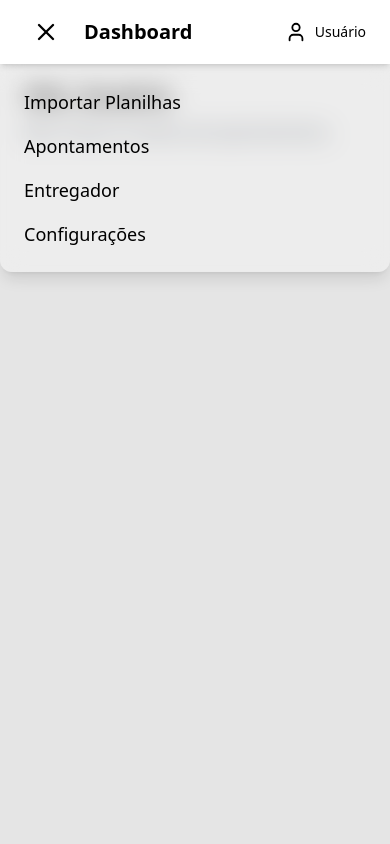
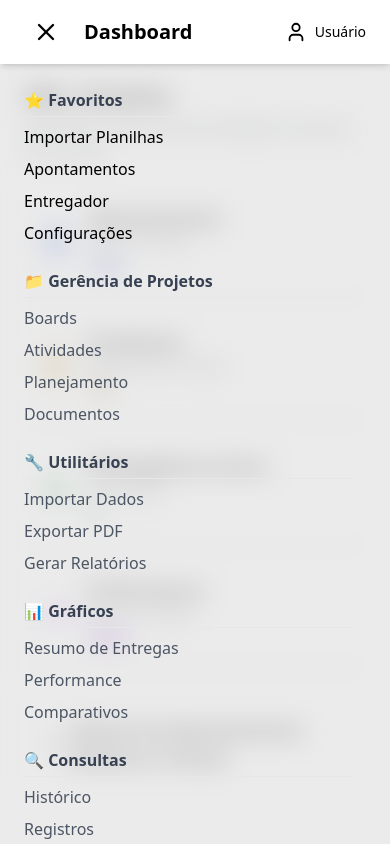
Before and after one commit to NetoDamasceno/frontend-notispro, a React (Vite) app: page /dashboard in a window 390 px wide. Both pictures are taken after a click on the button 46 px from the left and 32 px from the top of the page. Built offline with nearby package versions, Linux system fonts and the light colour scheme.

Commit message:
prepare for vercel deploy test

```diff
--- a/src/components/Navbar.jsx
+++ b/src/components/Navbar.jsx
@@ -15,7 +15,6 @@ export default function Navbar({ title = "Página", userName = "Usuário" }) {
     <>
       {/* HEADER FIXO */}
       <header className="h-16 flex items-center justify-between px-6 shadow-md bg-white fixed top-0 left-0 w-full z-50">
-        {/* LADO ESQUERDO - BOTÃO MENU + TÍTULO */}
         <div className="flex items-center">
           <button
             onClick={() => setIsMenuOpen(!isMenuOpen)}
@@ -29,7 +28,7 @@ export default function Navbar({ title = "Página", userName = "Usuário" }) {
           <h3 className="ml-4 text-xl font-semibold">{title}</h3>
         </div>
 
-        {/* LADO DIREITO - PERFIL */}
+        {/* PERFIL */}
         <div className="flex items-center gap-2 cursor-pointer hover:opacity-80 transition">
           <User size={22} />
           <span className="font-medium text-sm">{userName}</span>
@@ -40,41 +39,150 @@ export default function Navbar({ title = "Página", userName = "Usuário" }) {
       {isMenuOpen && (
         <div
           onClick={() => setIsMenuOpen(false)}
-          className="fixed inset-0 bg-black/10 backdrop-blur-sm z-30"
+          className="fixed inset-0 bg-black/20 backdrop-blur-sm z-30"
         ></div>
       )}
 
-      {/* MENU DROPDOWN */}
+      {/* MENU DROPDOWN EM COLUNAS */}
       <div
-        className={`fixed left-0 w-full backdrop-blur-md bg-white/30 shadow-lg p-6 z-40 rounded-b-xl transition-transform duration-300 ${
+        className={`fixed left-0 w-full backdrop-blur-md bg-white/60 shadow-lg p-6 z-40 rounded-b-xl transition-transform duration-300 ${
           isMenuOpen ? "translate-y-16" : "-translate-y-full"
         }`}
+        style={{ WebkitOverflowScrolling: "touch" }} // melhora scroll no iOS
       >
-        <nav className="flex flex-col gap-4 text-lg font-medium">
-          <button
+        <nav
+          className="grid grid-cols-1 sm:grid-cols-2 md:grid-cols-3 lg:grid-cols-5 xl:grid-cols-7 2xl:grid-cols-9 gap-6 text-base
+  max-h-[calc(100vh-80px)] overflow-y-auto overscroll-contain pr-3 pb-10"
+        >
+          {/* COLUNA 1 - FAVORITOS */}
+          <div>
+            <h4 className="font-semibold text-gray-700 mb-2 border-b pb-1">
+              ⭐ Favoritos
+            </h4>
+            <ul className="space-y-2">
+              <li
+                className="cursor-pointer hover:underline"
                 onClick={() => goTo("/importar-planilhas")}
-            className="text-left hover:underline"
               >
                 Importar Planilhas
-          </button>
-          <button
+              </li>
+              <li
+                className="cursor-pointer hover:underline"
                 onClick={() => goTo("/apontamentos")}
-            className="text-left hover:underline"
               >
                 Apontamentos
-          </button>
-          <button
+              </li>
+              <li
+                className="cursor-pointer hover:underline"
                 onClick={() => goTo("/entregador")}
-            className="text-left hover:underline"
               >
                 Entregador
-          </button>
-          <button
+              </li>
+              <li
+                className="cursor-pointer hover:underline"
                 onClick={() => goTo("/configuracoes")}
-            className="text-left hover:underline"
               >
                 Configurações
-          </button>
+              </li>
+            </ul>
+          </div>
+
+          {/* COLUNA 2 */}
+          <div>
+            <h4 className="font-semibold text-gray-700 mb-2 border-b pb-1">
+              📁 Gerência de Projetos
+            </h4>
+            <ul className="space-y-2 text-gray-600">
+              <li>Boards</li>
+              <li>Atividades</li>
+              <li>Planejamento</li>
+              <li>Documentos</li>
+            </ul>
+          </div>
+
+          {/* COLUNA 3 */}
+          <div>
+            <h4 className="font-semibold text-gray-700 mb-2 border-b pb-1">
+              🔧 Utilitários
+            </h4>
+            <ul className="space-y-2 text-gray-600">
+              <li>Importar Dados</li>
+              <li>Exportar PDF</li>
+              <li>Gerar Relatórios</li>
+            </ul>
+          </div>
+
+          {/* COLUNA 4 */}
+          <div>
+            <h4 className="font-semibold text-gray-700 mb-2 border-b pb-1">
+              📊 Gráficos
+            </h4>
+            <ul className="space-y-2 text-gray-600">
+              <li>Resumo de Entregas</li>
+              <li>Performance</li>
+              <li>Comparativos</li>
+            </ul>
+          </div>
+
+          {/* COLUNA 5 */}
+          <div>
+            <h4 className="font-semibold text-gray-700 mb-2 border-b pb-1">
+              🔍 Consultas
+            </h4>
+            <ul className="space-y-2 text-gray-600">
+              <li>Histórico</li>
+              <li>Registros</li>
+              <li>Logs</li>
+            </ul>
+          </div>
+
+          {/* NOVA COLUNA 6 */}
+          <div>
+            <h4 className="font-semibold text-gray-700 mb-2 border-b pb-1">
+              📄 Relatórios
+            </h4>
+            <ul className="space-y-2 text-gray-600">
+              <li>Mensais</li>
+              <li>Financeiros</li>
+              <li>Operacionais</li>
+            </ul>
+          </div>
+
+          {/* NOVA COLUNA 7 */}
+          <div>
+            <h4 className="font-semibold text-gray-700 mb-2 border-b pb-1">
+              📂 Documentos
+            </h4>
+            <ul className="space-y-2 text-gray-600">
+              <li>Arquivos</li>
+              <li>Modelos</li>
+              <li>Anexos</li>
+            </ul>
+          </div>
+
+          {/* NOVA COLUNA 8 */}
+          <div>
+            <h4 className="font-semibold text-gray-700 mb-2 border-b pb-1">
+              🔐 Controle de Acessos
+            </h4>
+            <ul className="space-y-2 text-gray-600">
+              <li>Perfis</li>
+              <li>Permissões</li>
+              <li>Logs de Segurança</li>
+            </ul>
+          </div>
+
+          {/* NOVA COLUNA 9 */}
+          <div>
+            <h4 className="font-semibold text-gray-700 mb-2 border-b pb-1">
+              ⚙️ Parametrizações
+            </h4>
+            <ul className="space-y-2 text-gray-600">
+              <li>Configurações Gerais</li>
+              <li>Integrações</li>
+              <li>Preferências do Sistema</li>
+            </ul>
+          </div>
         </nav>
       </div>
     </>
--- a/src/pages/Dashboard.jsx
+++ b/src/pages/Dashboard.jsx
@@ -1,5 +1,12 @@
 import { useEffect, useState } from "react";
 import Navbar from "../components/Navbar";
+import {
+  FileBarChart,
+  ClipboardList,
+  FileClock,
+  Users,
+  TrendingUp,
+} from "lucide-react";
 
 export default function Dashboard() {
   const [username, setUsername] = useState("");
@@ -11,13 +18,75 @@ export default function Dashboard() {
 
   return (
     <div className="h-screen w-screen overflow-hidden">
-      <Navbar title="Dashboard" />
+      <Navbar title="Dashboard" userName={username} />
 
-      <main className="p-6 pt-20">
-        <h1 className="text-2xl font-semibold">Olá, {username}</h1>
-        <p className="text-gray-600 mt-2">
-          Bem-vindo ao sistema de apontamentos.
-        </p>
+      <main className="p-6 pt-20 space-y-6 overflow-y-auto max-h-[calc(100vh-64px)]">
+        {/* TÍTULO */}
+        <div>
+          <h1 className="text-2xl font-semibold">Olá, {username}</h1>
+          <p className="text-gray-600 mt-1">
+            Aqui está o resumo das atividades recentes do cartório.
+          </p>
+        </div>
+
+        {/* CARDS RESUMO */}
+        <section className="grid grid-cols-1 sm:grid-cols-2 lg:grid-cols-4 gap-4">
+          {/* Card 1 */}
+          <div className="bg-white rounded-xl shadow p-4 flex items-center gap-4 hover:scale-[1.02] transition">
+            <ClipboardList className="text-blue-600" size={32} />
+            <div>
+              <h2 className="text-lg font-semibold">Apontamentos</h2>
+              <p className="text-gray-600 text-sm">Últimos 30 dias</p>
+              <span className="text-xl font-bold text-blue-700">142</span>
+            </div>
+          </div>
+
+          {/* Card 2 */}
+          <div className="bg-white rounded-xl shadow p-4 flex items-center gap-4 hover:scale-[1.02] transition">
+            <FileClock className="text-yellow-600" size={32} />
+            <div>
+              <h2 className="text-lg font-semibold">Pendentes</h2>
+              <p className="text-gray-600 text-sm">Aguardando entrega</p>
+              <span className="text-xl font-bold text-yellow-700">18</span>
+            </div>
+          </div>
+
+          {/* Card 3 */}
+          <div className="bg-white rounded-xl shadow p-4 flex items-center gap-4 hover:scale-[1.02] transition">
+            <Users className="text-green-600" size={32} />
+            <div>
+              <h2 className="text-lg font-semibold">Entregadores ativos</h2>
+              <p className="text-gray-600 text-sm">Registrados</p>
+              <span className="text-xl font-bold text-green-700">4</span>
+            </div>
+          </div>
+
+          {/* Card 4 */}
+          <div className="bg-white rounded-xl shadow p-4 flex items-center gap-4 hover:scale-[1.02] transition">
+            <TrendingUp className="text-purple-600" size={32} />
+            <div>
+              <h2 className="text-lg font-semibold">Performance</h2>
+              <p className="text-gray-600 text-sm">Taxa de entrega</p>
+              <span className="text-xl font-bold text-purple-700">96%</span>
+            </div>
+          </div>
+        </section>
+
+        {/* GRÁFICO FAKE (placeholder estilizado) */}
+        <section className="bg-white shadow rounded-xl p-6">
+          <h2 className="font-semibold text-lg mb-4 flex items-center gap-2">
+            <FileBarChart size={20} className="text-gray-700" />
+            Volume de Apontamentos (Últimos 6 meses)
+          </h2>
+
+          {/* Placeholder gráfico */}
+          <div className="w-full h-48 bg-gradient-to-r from-gray-100 to-gray-200 animate-pulse rounded-lg"></div>
+
+          <p className="text-xs text-gray-500 mt-2">
+            * Gráfico demonstrativo — os dados reais serão carregados quando a
+            API estiver conectada.
+          </p>
+        </section>
       </main>
     </div>
   );
```
Lines whose indentation alone changed are shown as unchanged.
